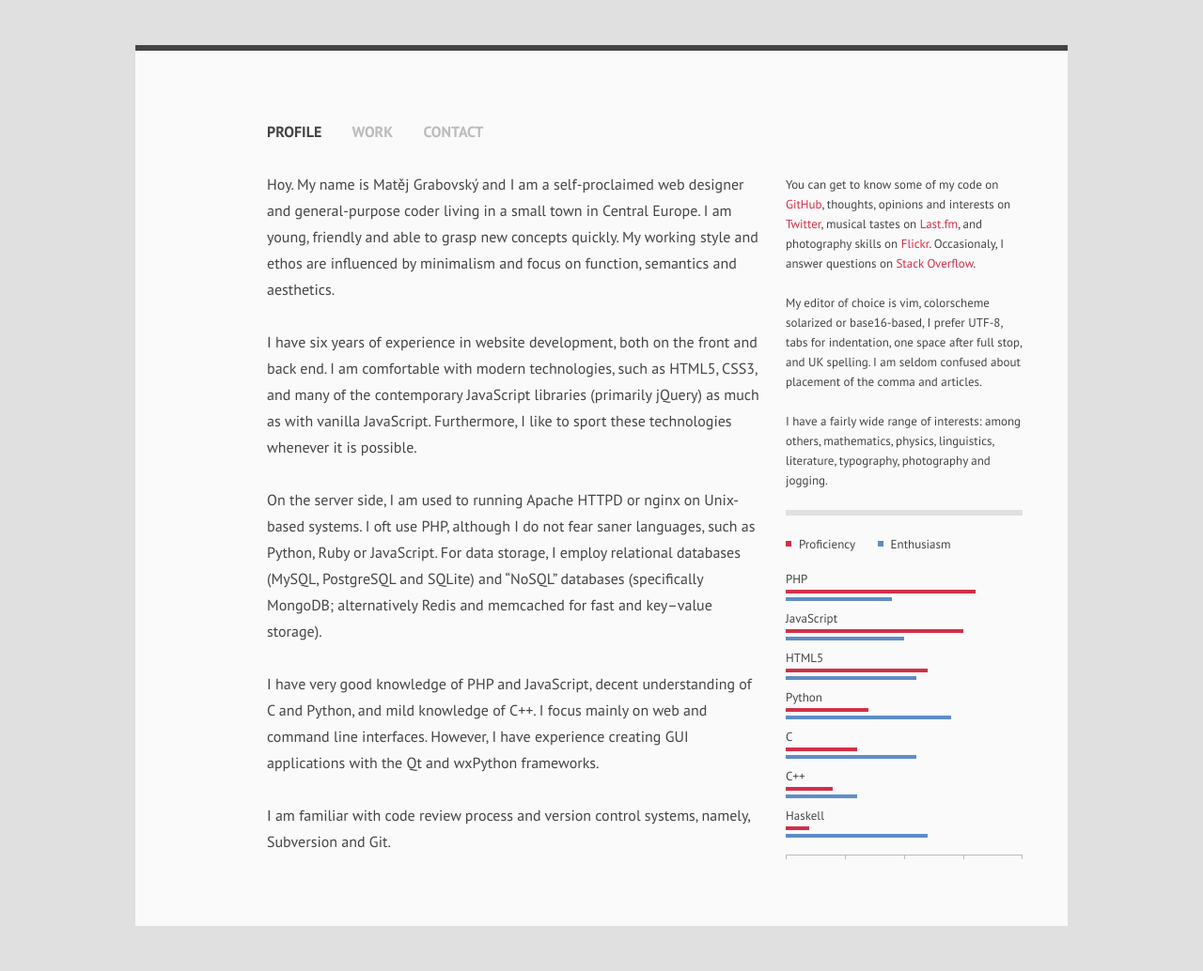
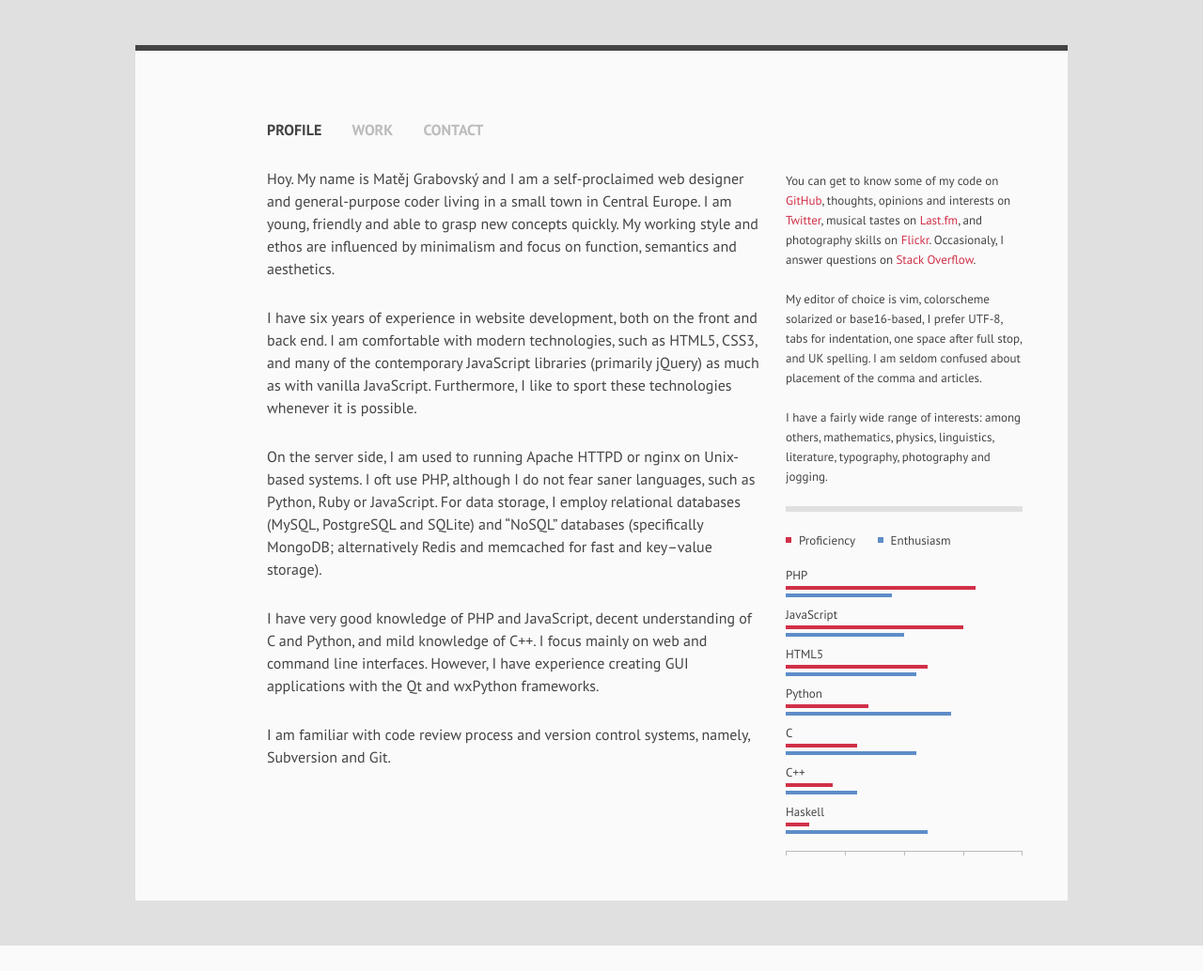
Before and after one commit to mgrabovsky/mgrabovsky.github.io, a PHP site: page / in a window 1280 px wide. Shown: the whole page at 94% size. After the commit the page ends 1007 px from the top, so only its background shows below. Run offline with PHP 8.4, Linux system fonts and the light colour scheme.

Commit message:
Reduce leading to 150%

```diff
--- a/main.css
+++ b/main.css
@@ -30,7 +30,7 @@
 html {
 	background: #e0e0e0;
 	color: #444;
-	font: 16px/28px 'PT Sans', Calibri, Helvetica, Arial, sans-serif;
+	font: 16px/24px 'PT Sans', Calibri, Helvetica, Arial, sans-serif;
 	font-weight: 400;
 }
 
```
